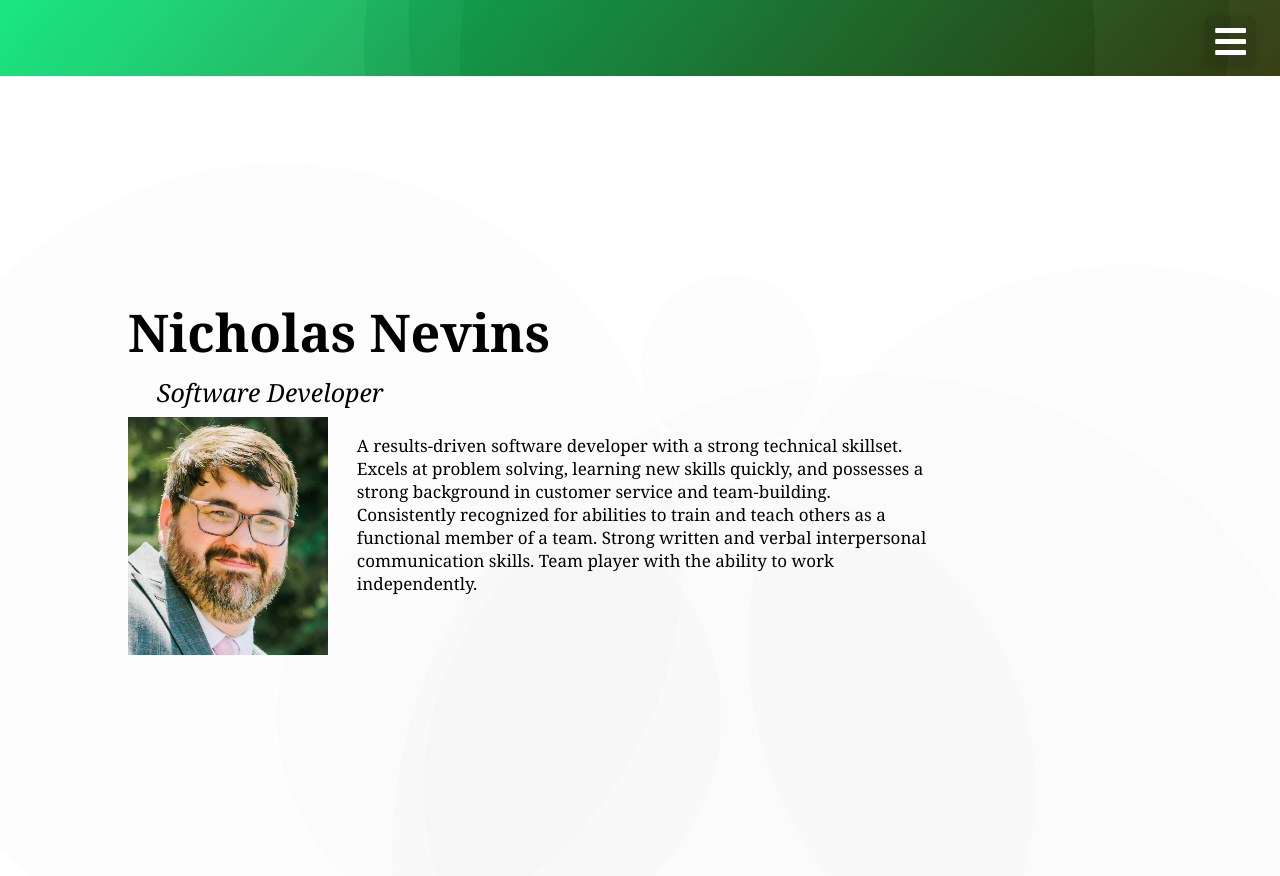
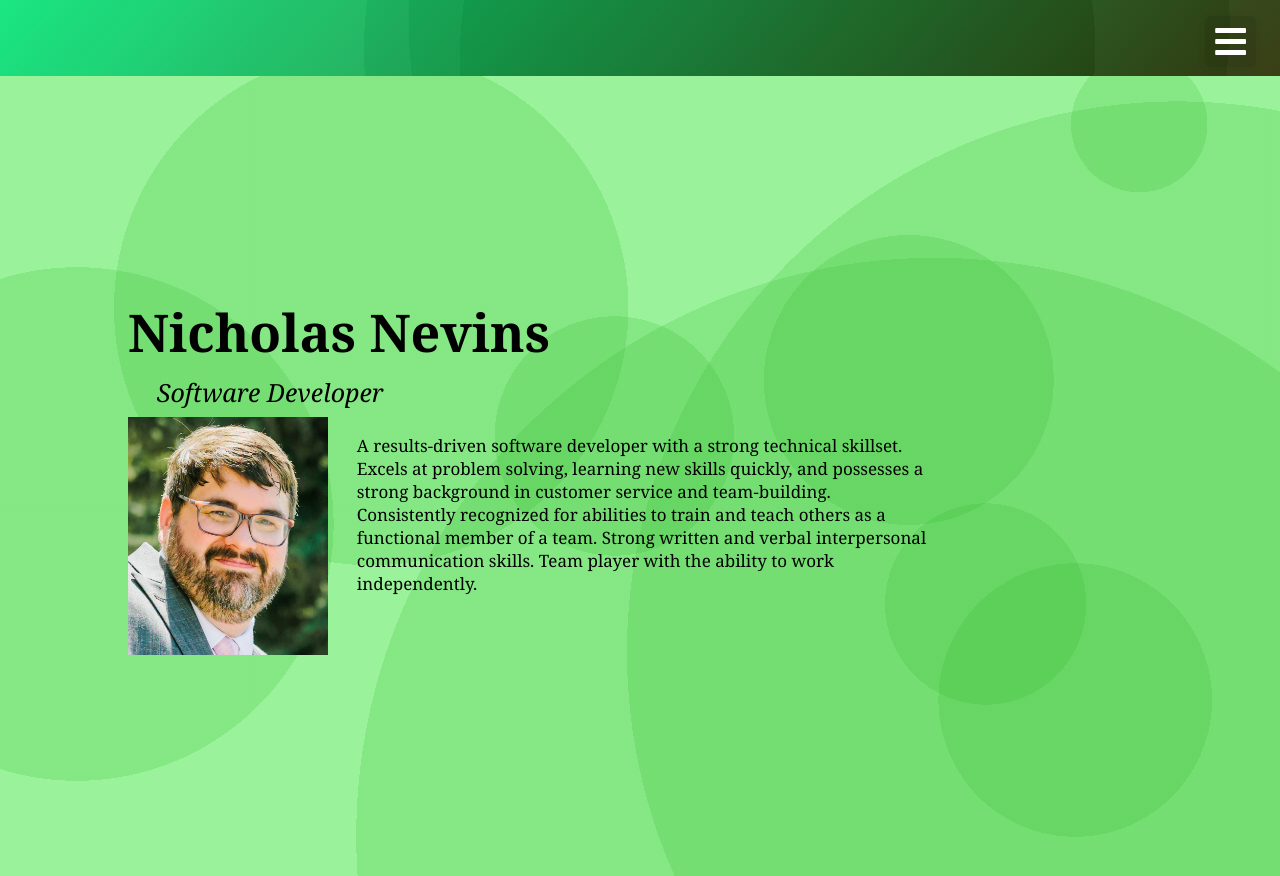
Before and after one commit to NevinsN/professional_portfolio, a React (Create React App) app in the folder professional_portfolio/: page /home in a window 1280 px wide. Built offline with nearby package versions, Linux system fonts and the light colour scheme.

Commit message:
More Background Updates

```diff
--- a/professional_portfolio/src/App.css
+++ b/professional_portfolio/src/App.css
@@ -28,7 +28,7 @@
 .App-header.light {
   font-family:Cambria, Cochin, Georgia, Times, 'Times New Roman', serif;
   background-color: white;
-  background-image: radial-gradient(circle at 57% 36%, hsla(263,0%,78%,0.04) 0%, hsla(263,0%,78%,0.04) 10%,transparent 10%, transparent 100%),radial-gradient(circle at 22% 61%, hsla(263,0%,78%,0.04) 0%, hsla(263,0%,78%,0.04) 36%,transparent 36%, transparent 100%),radial-gradient(circle at 68% 97%, hsla(263,0%,78%,0.04) 0%, hsla(263,0%,78%,0.04) 41%,transparent 41%, transparent 100%),radial-gradient(circle at 57% 89%, hsla(263,0%,78%,0.04) 0%, hsla(263,0%,78%,0.04) 30%,transparent 30%, transparent 100%),radial-gradient(circle at 39% 80%, hsla(263,0%,78%,0.04) 0%, hsla(263,0%,78%,0.04) 22%,transparent 22%, transparent 100%),radial-gradient(circle at 88% 71%, hsla(263,0%,78%,0.04) 0%, hsla(263,0%,78%,0.04) 30%,transparent 30%, transparent 100%),linear-gradient(0deg, rgb(255,255,255),rgb(255,255,255));
+  background-image: radial-gradient(circle at 77% 66%, rgba(41,180,35, 0.18) 0%, rgba(41,180,35, 0.18) 9%,transparent 9%, transparent 43%,transparent 43%, transparent 100%),radial-gradient(circle at 6% 56%, rgba(41,180,35, 0.18) 0%, rgba(41,180,35, 0.18) 20%,transparent 20%, transparent 56%,transparent 56%, transparent 100%),radial-gradient(circle at 48% 45%, rgba(41,180,35, 0.18) 0%, rgba(41,180,35, 0.18) 15%,transparent 15%, transparent 85%,transparent 85%, transparent 100%),radial-gradient(circle at 89% 6%, rgba(41,180,35, 0.18) 0%, rgba(41,180,35, 0.18) 5%,transparent 5%, transparent 32%,transparent 32%, transparent 100%),radial-gradient(circle at 71% 38%, rgba(41,180,35, 0.18) 0%, rgba(41,180,35, 0.18) 14%,transparent 14%, transparent 21%,transparent 21%, transparent 100%),radial-gradient(circle at 84% 78%, rgba(41,180,35, 0.18) 0%, rgba(41,180,35, 0.18) 11%,transparent 11%, transparent 85%,transparent 85%, transparent 100%),radial-gradient(circle at 92% 72%, rgba(41,180,35, 0.18) 0%, rgba(41,180,35, 0.18) 42%,transparent 42%, transparent 51%,transparent 51%, transparent 100%),radial-gradient(circle at 73% 95%, rgba(41,180,35, 0.18) 0%, rgba(41,180,35, 0.18) 48%,transparent 48%, transparent 63%,transparent 63%, transparent 100%),radial-gradient(circle at 29% 29%, rgba(41,180,35, 0.18) 0%, rgba(41,180,35, 0.18) 24%,transparent 24%, transparent 73%,transparent 73%, transparent 100%),linear-gradient(90deg, rgb(154,242,154),rgb(154,242,154));
   min-height: 100vh;
   display: flex;
   flex-direction: column;
```
